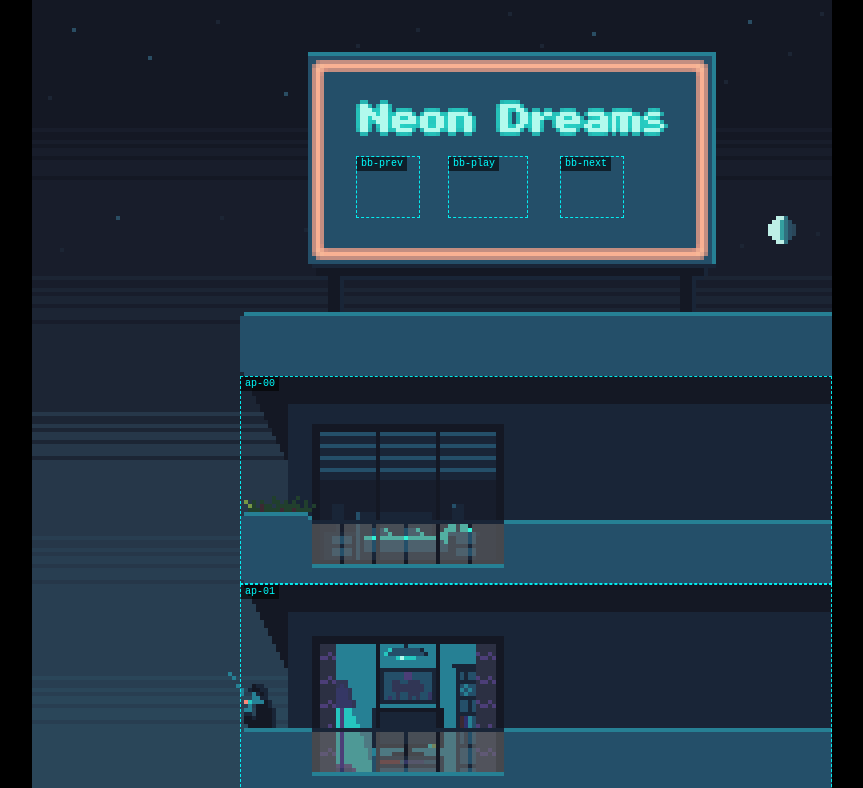
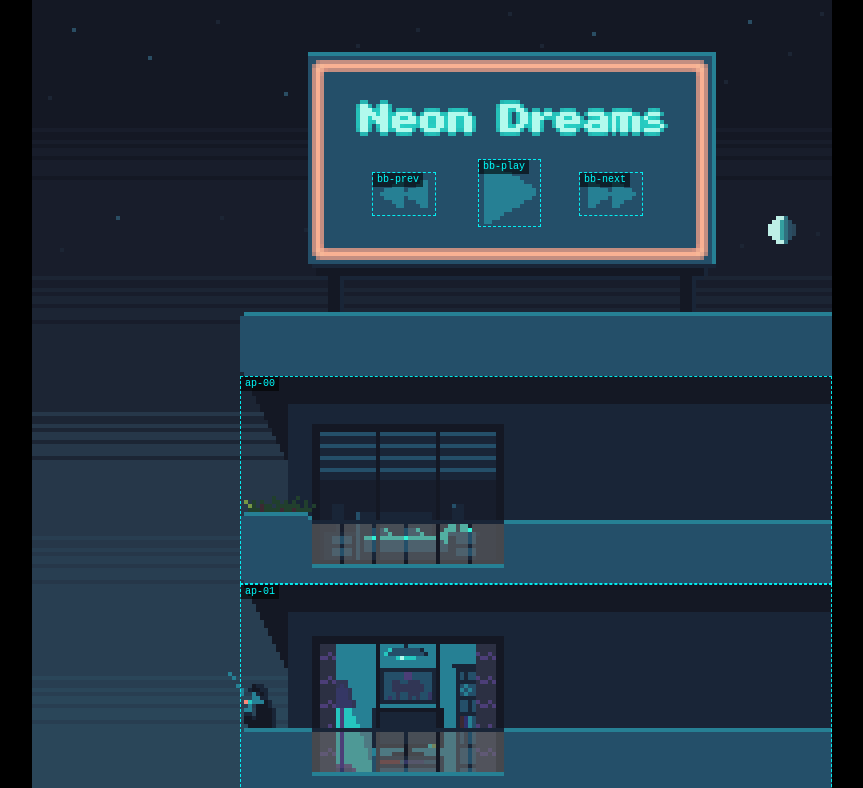
Before and after one commit to kris-ow/neon-dreams-v2, a website built with Vite: page index.html in a window 1280 px wide. Both pictures are taken after a click on the button 696 px from the left and 187 px from the top of the page. Shown: the top 788 px of the page, without its empty margins (208-1071 px from the left). Built offline with nearby package versions, Linux system fonts and the light colour scheme.

Commit message:
feat(controls): wireing button images + handling on/off states

```diff
--- a/index.html
+++ b/index.html
@@ -19,7 +19,15 @@
         <img class="layer billboard-frame" src="/assets/images/billboard/building-billboard.png" alt="Billboard Frame" loading="eager"/>
         <img class="layer billboard-content" src="/assets/images/billboard/building-billboard-content.png" alt="Billboard Content" loading="eager"/>
 
-        <!-- Button images (off states) -->
+        <!-- Billboard buttons -->
+        <img class="layer billboard-btn billboard-prev-off" src="/assets/images/billboard/building-billboard-back-off.png" alt="Prev (off)" loading="eager"/>
+        <img class="layer billboard-btn billboard-prev-on billboard-btn-on" src="/assets/images/billboard/building-billboard-back-on.png" alt="Prev (on)" loading="eager"/>
+
+        <img class="layer billboard-btn billboard-play-off" src="/assets/images/billboard/building-billboard-play-off.png" alt="Play" loading="eager"/>
+        <img class="layer billboard-btn billboard-play-on billboard-btn-on" src="/assets/images/billboard/building-billboard-play-on.png" alt="Play" loading="eager"/>
+
+        <img class="layer billboard-btn billboard-next-off" src="/assets/images/billboard/building-billboard-next-off.png" alt="Next (off)" loading="eager"/>
+        <img class="layer billboard-btn billboard-next-on billboard-btn-on" src="/assets/images/billboard/building-billboard-next-on.png" alt="Next (on)" loading="eager"/>
 
         <!-- Apartments (non-critical -> lazy OK) -->
         <img class="layer apartment ap-00" src="/assets/images/apartments/ap-00/apartment-0.png" alt="Apartment 0" loading="lazy"/>
--- a/src/data/zones.json
+++ b/src/data/zones.json
@@ -8,21 +8,21 @@
       "id": "bb-prev",
       "label": "Billboard Prev",
       "type": "control",
-      "rect": { "xPct": 40.5, "yPct": 6.0, "wPct": 8.0, "hPct": 2.4 },
+      "rect": { "xPct": 42.5, "yPct": 6.6, "wPct": 8.0, "hPct": 1.7 },
       "action": "control-prev"
     },
     {
       "id": "bb-play",
       "label": "Billboard Play/Pause",
       "type": "control",
-      "rect": { "xPct": 52.0, "yPct": 6.0, "wPct": 10.0, "hPct": 2.4 },
+      "rect": { "xPct": 55.7, "yPct": 6.1, "wPct": 7.9, "hPct": 2.6 },
       "action": "control-play-toggle"
     },
     {
       "id": "bb-next",
       "label": "Billboard Next",
       "type": "control",
-      "rect": { "xPct": 66.0, "yPct": 6.0, "wPct": 8.0, "hPct": 2.4 },
+      "rect": { "xPct": 68.4, "yPct": 6.6, "wPct": 8.0, "hPct": 1.7 },
       "action": "control-next"
     },
 
--- a/src/main.js
+++ b/src/main.js
@@ -93,4 +93,45 @@ document.addEventListener("DOMContentLoaded", () => {
         if (stage) stage.setAttribute("data-track-index", String(index));
     })
 
+    audioPlayer.on("error", ({ error, index }) =>
+     console.warn("[audio] error (index)", index, error)
+    );
+
+    // --- Preload button art to avoid first-swap flicker
+    const btnArt = [
+    "/assets/images/billboard/building-billboard-back-off.png",
+    "/assets/images/billboard/building-billboard-back-on.png",
+    "/assets/images/billboard/building-billboard-play-off.png",
+    "/assets/images/billboard/building-billboard-play-on.png",
+    "/assets/images/billboard/building-billboard-next-off.png",
+    "/assets/images/billboard/building-billboard-next-on.png",
+    ];
+    (function preloadImages(urls) {
+    urls.forEach(src => { const im = new Image(); im.decoding = "async"; im.src = src; });
+    })(btnArt);
+
+    function installPressedHandlers(btn, attr /* "prev" | "next" */) {
+    if (!btn || !stage) return;
+    const set = (pressed) => {
+        if (pressed) stage.setAttribute(`data-${attr}`, "pressed");
+        else stage.removeAttribute(`data-${attr}`);
+    };
+    // Pointer
+    btn.addEventListener("pointerdown", () => set(true));
+    window.addEventListener("pointerup",   () => set(false));
+    btn.addEventListener("pointerleave",   () => set(false));
+    btn.addEventListener("pointercancel",  () => set(false));
+    btn.addEventListener("blur",           () => set(false));
+    // Keyboard
+    btn.addEventListener("keydown", (e) => {
+        if (e.key === " " || e.code === "Space" || e.key === "Enter") set(true);
+    });
+    btn.addEventListener("keyup", (e) => {
+        if (e.key === " " || e.code === "Space" || e.key === "Enter") set(false);
+    });
+    }
+    installPressedHandlers(btnPrev, "prev");
+    installPressedHandlers(btnNext, "next");
+
+    // Play art is driven by audio events we already emit (data-audio="playing/paused")
 });
--- a/src/styles/scaffold.css
+++ b/src/styles/scaffold.css
@@ -49,6 +49,8 @@ body {
 .building { z-index: 20; }
 .billboard-frame { z-index: 30; }
 .billboard-content { z-index: 40; }
+.billboard-btn { z-index: 45;}
+.billboard-btn-on { z-index: 46; opacity: 0;}
 .apartment { z-index: 50; }
 .controls-layer { z-index: 60; }
 
@@ -82,3 +84,19 @@ body {
   outline-offset: 0;
   border-radius: 2px;
 }
+
+/* PLAY: reflect audio state from stage[data-audio] */
+.stage[data-audio="playing"] .billboard-play-on  { opacity: 1; }
+.stage[data-audio="playing"] .billboard-play-off { opacity: 0; }
+.stage[data-audio="paused"]  .billboard-play-on  { opacity: 0; }
+.stage[data-audio="paused"]  .billboard-play-off { opacity: 1; }
+
+/* PREV/NEXT: show 'on' only while pressed */
+.stage[data-prev="pressed"] .billboard-prev-on  { opacity: 1; }
+.stage[data-prev="pressed"] .billboard-prev-off { opacity: 0; }
+
+.stage[data-next="pressed"] .billboard-next-on  { opacity: 1; }
+.stage[data-next="pressed"] .billboard-next-off { opacity: 0; }
+
+/* Optional: ensure there are no fades—swap must be instant */
+.billboard-btn, .billboard-btn-on { transition: none; }
```
